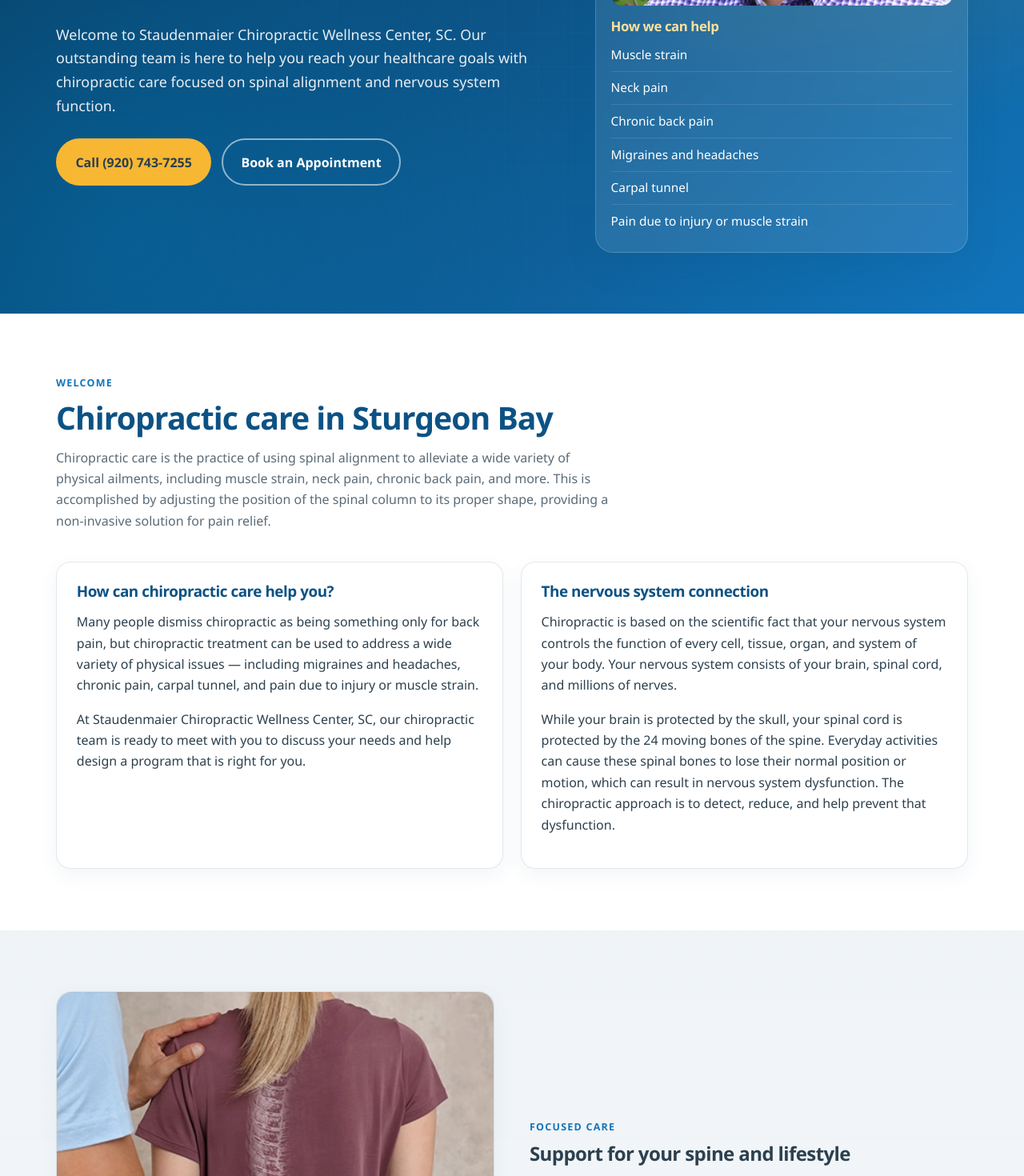
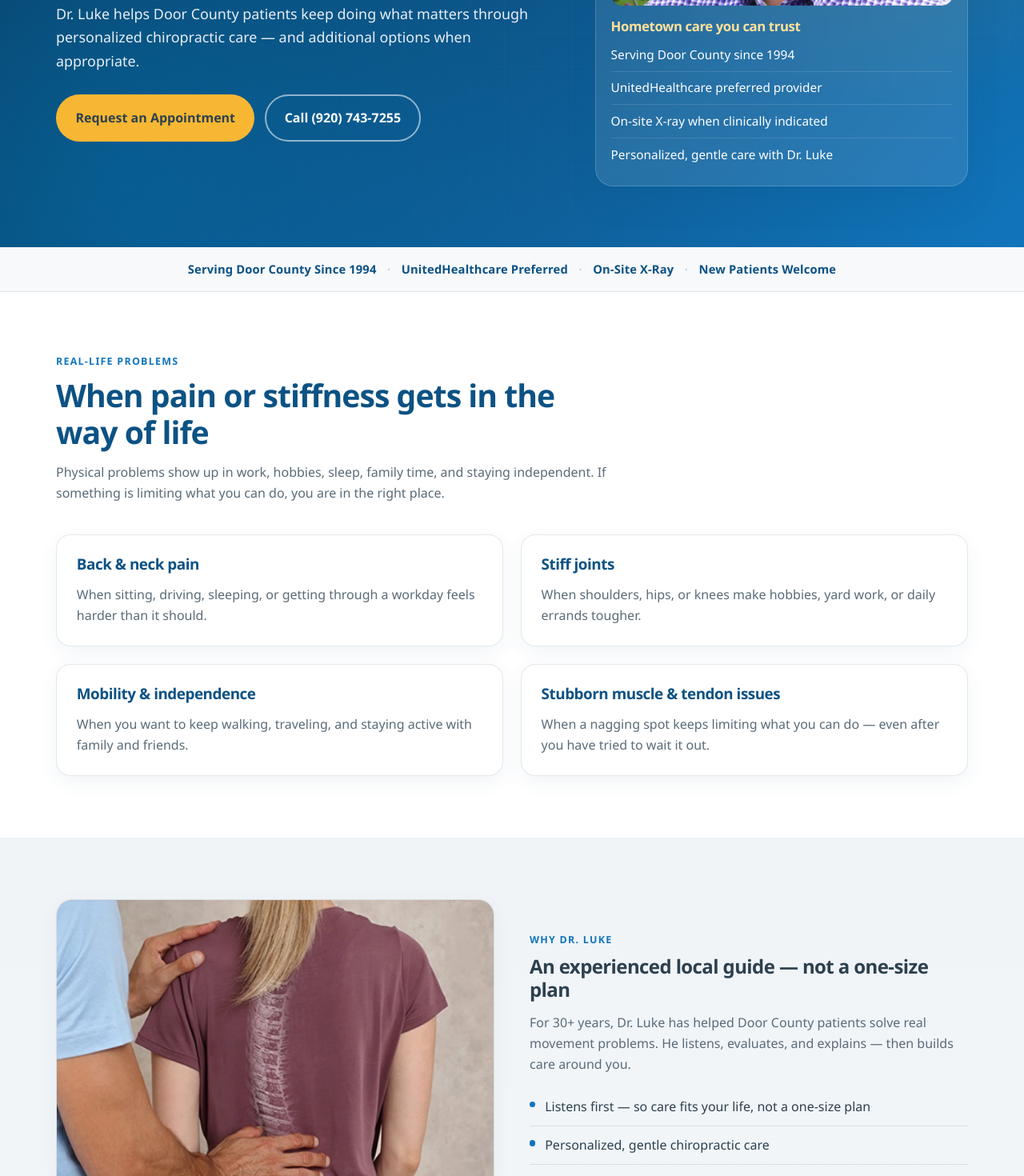
Before and after one commit to strotherdc-creator/backwellness-site, a Next.js app: page / in a window 1280 px wide. Shown: the part 500-1970 px from the top of the page at 80% size. Built offline with nearby package versions, Linux system fonts and the light colour scheme.

Commit message:
feat: rewrite homepage around Move Better. Live Better.
Conversion-focused homepage with trust strip, patient problems,
personalized care story, reviews, treatment philosophy, advanced
options, first-visit steps, insurance clarity, and hometown CTAs.

```diff
--- a/app/globals.css
+++ b/app/globals.css
@@ -306,7 +306,7 @@
 
 .hero h1 {
   font-size: clamp(2.35rem, 5.4vw, 3.75rem);
-  max-width: 13ch;
+  max-width: 16ch;
   margin-bottom: 1.1rem;
   color: var(--white);
 }
@@ -768,6 +768,39 @@
 }
 
 
+/* Trust strip under homepage hero */
+.trust-strip {
+  background: var(--surface-2);
+  border-bottom: 1px solid var(--line);
+  padding: 0.95rem 0;
+}
+
+.trust-strip-inner {
+  display: flex;
+  flex-wrap: wrap;
+  align-items: center;
+  justify-content: center;
+  gap: 0.55rem 0.85rem;
+  text-align: center;
+  font-size: 0.92rem;
+  font-weight: 700;
+  color: var(--blue-900);
+  letter-spacing: 0.01em;
+}
+
+.trust-strip-sep {
+  color: rgba(12, 82, 132, 0.35);
+  font-weight: 400;
+}
+
+@media (max-width: 560px) {
+  .trust-strip-inner {
+    gap: 0.35rem 0.55rem;
+    font-size: 0.84rem;
+  }
+}
+
+
 /* Reviews carousel */
 .reviews-carousel {
   display: grid;
--- a/app/layout.tsx
+++ b/app/layout.tsx
@@ -11,7 +11,7 @@
     template: `%s | ${site.shortName}`,
   },
   description:
-    "Door County chiropractor in Sturgeon Bay, WI — Staudenmaier Chiropractic Wellness Center offers chiropractic care for muscle strain, neck pain, chronic back pain, migraines, and more. Serving Door County communities within about a 40-minute drive. Get your lifestyle back.",
+    "Move Better. Live Better. Hometown chiropractic care in Sturgeon Bay and Door County with Dr. Luke Staudenmaier — personalized, gentle care since 1994. Serving Door County communities within about a 40-minute drive.",
   metadataBase: new URL(`https://${site.domain}`),
 };
 
--- a/app/page.tsx
+++ b/app/page.tsx
@@ -2,6 +2,74 @@
 import Link from "next/link";
 import { site } from "@/lib/site";
 import ReviewsCarousel from "@/components/ReviewsCarousel";
+
+const problems = [
+  {
+    title: "Back & neck pain",
+    body: "When sitting, driving, sleeping, or getting through a workday feels harder than it should.",
+  },
+  {
+    title: "Stiff joints",
+    body: "When shoulders, hips, or knees make hobbies, yard work, or daily errands tougher.",
+  },
+  {
+    title: "Mobility & independence",
+    body: "When you want to keep walking, traveling, and staying active with family and friends.",
+  },
+  {
+    title: "Stubborn muscle & tendon issues",
+    body: "When a nagging spot keeps limiting what you can do — even after you have tried to wait it out.",
+  },
+];
+
+const approachPoints = [
+  "Listens first — so care fits your life, not a one-size plan",
+  "Personalized, gentle chiropractic care",
+  "Clear explanations so you understand what is going on",
+  "More options when a simple adjustment is not the whole answer",
+];
+
+const advancedOptions = [
+  {
+    title: "Chiropractic Care",
+    href: "/services/chiropractic",
+    description:
+      "Personalized adjustments and care focused on helping you move and function better.",
+  },
+  {
+    title: "PiezoWave",
+    href: "/services/piezowave",
+    description:
+      "An option for stubborn muscle, tendon, and joint problems when extra help may be useful.",
+  },
+  {
+    title: "Spinal Decompression",
+    href: "/services/spinal-decompression",
+    description:
+      "Gentle, non-surgical care that may help with certain disc-related neck and low back concerns.",
+  },
+  {
+    title: "Cold Laser & LED",
+    href: "/services/laser-led",
+    description:
+      "Light-based therapy that can support soft-tissue comfort as part of a care plan.",
+  },
+];
+
+const visitSteps = [
+  {
+    title: "We Listen",
+    body: "We learn what is happening and what it is preventing you from doing — work, hobbies, sleep, or staying independent.",
+  },
+  {
+    title: "We Evaluate",
+    body: "We do an appropriate exam. On-site X-ray is available when it is clinically indicated — not automatically for every patient.",
+  },
+  {
+    title: "We Explain",
+    body: "We share findings, discuss options, and make a recommendation. You decide what feels right for you.",
+  },
+];
 
 export default function HomePage() {
   return (
@@ -10,20 +78,26 @@
         <div className="hero-pattern" aria-hidden="true" />
         <div className="container hero-grid">
           <div className="hero-copy">
-            <span className="eyebrow">Sturgeon Bay, Wisconsin</span>
+            <span className="eyebrow">
+              Chiropractic Care in Sturgeon Bay &amp; Door County
+            </span>
             <h1>{site.tagline}</h1>
             <p className="hero-lead">
-              Welcome to {site.name}. Our outstanding team is here to help you
-              reach your healthcare goals with chiropractic care focused on
-              spinal alignment and nervous system function.
+              Your back, neck, joints, or mobility shouldn&apos;t decide what
+              you&apos;re able to do with your life.
+            </p>
+            <p className="hero-lead" style={{ marginTop: "0.85rem" }}>
+              {site.doctor.displayName} helps Door County patients keep doing
+              what matters through personalized chiropractic care — and
+              additional options when appropriate.
             </p>
             <div className="btn-row hero-actions">
-              <a className="btn btn-accent" href={`tel:${site.phoneTel}`}>
+              <Link className="btn btn-accent" href="/appointment">
+                Request an Appointment
+              </Link>
+              <a className="btn btn-outline-light" href={`tel:${site.phoneTel}`}>
                 Call {site.phone}
               </a>
-              <Link className="btn btn-outline-light" href="/appointment">
-                Book an Appointment
-              </Link>
             </div>
           </div>
           <aside className="hero-card">
@@ -37,62 +111,55 @@
                 priority
               />
             </div>
-            <h2>How we can help</h2>
+            <h2>Hometown care you can trust</h2>
             <ul>
-              {site.conditions.map((item) => (
-                <li key={item}>{item}</li>
-              ))}
+              <li>Serving Door County since 1994</li>
+              <li>UnitedHealthcare preferred provider</li>
+              <li>On-site X-ray when clinically indicated</li>
+              <li>Personalized, gentle care with {site.doctor.displayName}</li>
             </ul>
           </aside>
         </div>
       </section>
 
+      <div className="trust-strip" role="list">
+        <div className="container trust-strip-inner">
+          <span role="listitem">Serving Door County Since 1994</span>
+          <span className="trust-strip-sep" aria-hidden="true">
+            ·
+          </span>
+          <span role="listitem">UnitedHealthcare Preferred</span>
+          <span className="trust-strip-sep" aria-hidden="true">
+            ·
+          </span>
+          <span role="listitem">On-Site X-Ray</span>
+          <span className="trust-strip-sep" aria-hidden="true">
+            ·
+          </span>
+          <span role="listitem">New Patients Welcome</span>
+        </div>
+      </div>
+
       <section className="section">
         <div className="container">
           <div className="section-head">
-            <p className="section-kicker">Welcome</p>
-            <h2>Chiropractic care in Sturgeon Bay</h2>
+            <p className="section-kicker">Real-life problems</p>
+            <h2>When pain or stiffness gets in the way of life</h2>
             <p className="muted">
-              Chiropractic care is the practice of using spinal alignment to
-              alleviate a wide variety of physical ailments, including muscle
-              strain, neck pain, chronic back pain, and more. This is
-              accomplished by adjusting the position of the spinal column to its
-              proper shape, providing a non-invasive solution for pain relief.
+              Physical problems show up in work, hobbies, sleep, family time,
+              and staying independent. If something is limiting what you can do,
+              you are in the right place.
             </p>
           </div>
-          <div className="grid-2 feature-grid">
-            <article className="card card-lift">
-              <h3>How can chiropractic care help you?</h3>
-              <p>
-                Many people dismiss chiropractic as being something only for
-                back pain, but chiropractic treatment can be used to address a
-                wide variety of physical issues — including migraines and
-                headaches, chronic pain, carpal tunnel, and pain due to injury
-                or muscle strain.
-              </p>
-              <p>
-                At {site.name}, our chiropractic team is ready to meet with you
-                to discuss your needs and help design a program that is right
-                for you.
-              </p>
-            </article>
-            <article className="card card-lift">
-              <h3>The nervous system connection</h3>
-              <p>
-                Chiropractic is based on the scientific fact that your nervous
-                system controls the function of every cell, tissue, organ, and
-                system of your body. Your nervous system consists of your brain,
-                spinal cord, and millions of nerves.
-              </p>
-              <p>
-                While your brain is protected by the skull, your spinal cord is
-                protected by the 24 moving bones of the spine. Everyday
-                activities can cause these spinal bones to lose their normal
-                position or motion, which can result in nervous system
-                dysfunction. The chiropractic approach is to detect, reduce, and
-                help prevent that dysfunction.
-              </p>
-            </article>
+          <div className="grid-2">
+            {problems.map((item) => (
+              <article className="card card-lift" key={item.title}>
+                <h3>{item.title}</h3>
+                <p className="muted" style={{ marginBottom: 0 }}>
+                  {item.body}
+                </p>
+              </article>
+            ))}
           </div>
         </div>
       </section>
@@ -103,26 +170,28 @@
             <div className="media-frame">
               <Image
                 src="/images/highlighted-spine.webp"
-                alt="Spinal assessment and alignment-focused care"
+                alt="Personalized chiropractic care with Dr. Luke"
                 width={720}
                 height={540}
                 className="media-img"
               />
             </div>
             <div>
-              <p className="section-kicker">Focused care</p>
-              <h2>Support for your spine and lifestyle</h2>
+              <p className="section-kicker">Why Dr. Luke</p>
+              <h2>An experienced local guide — not a one-size plan</h2>
               <p className="muted">
-                From gentle adjustments to PiezoWave, spinal decompression, and
-                cold laser &amp; LED therapy, we offer options that can be part
-                of an individualized plan after examination.
+                For 30+ years, {site.doctor.displayName} has helped Door County
+                patients solve real movement problems. He listens, evaluates, and
+                explains — then builds care around you.
               </p>
+              <ul className="info-list" style={{ marginTop: "1rem" }}>
+                {approachPoints.map((point) => (
+                  <li key={point}>{point}</li>
+                ))}
+              </ul>
               <div className="btn-row" style={{ marginTop: "1.25rem" }}>
                 <Link className="btn btn-navy" href="/about">
                   Meet Dr. Luke &amp; team
-                </Link>
-                <Link className="btn btn-outline" href="/services">
-                  Explore services
                 </Link>
               </div>
             </div>
@@ -131,37 +200,6 @@
       </section>
 
       <section className="section">
-        <div className="container">
-          <div className="section-head">
-            <p className="section-kicker">Services</p>
-            <h2>Services to support your lifestyle</h2>
-            <p className="muted">
-              You do not have to live in pain. Explore supportive options
-              offered at our Sturgeon Bay clinic.
-            </p>
-          </div>
-          <div className="grid-3">
-            {site.services.slice(0, 3).map((service, index) => (
-              <article className="card card-premium" key={service.title}>
-                <div className="card-icon">{String(index + 1).padStart(2, "0")}</div>
-                <h3>{service.title}</h3>
-                <p className="muted">{service.description}</p>
-                <Link className="card-link" href={service.href}>
-                  Learn more →
-                </Link>
-              </article>
-            ))}
-          </div>
-          <div className="section-footer-actions">
-            <Link className="btn btn-navy" href="/services">
-              View all services
-            </Link>
-          </div>
-        </div>
-      </section>
-
-
-      <section className="section section-alt">
         <div className="container" style={{ maxWidth: "46rem" }}>
           <div className="section-head">
             <p className="section-kicker">Google reviews</p>
@@ -179,23 +217,146 @@
         </div>
       </section>
 
+      <section className="section section-alt">
+        <div className="container">
+          <div className="section-head">
+            <p className="section-kicker">Treatment philosophy</p>
+            <h2>The right approach for the right problem</h2>
+            <p className="muted">
+              We examine carefully, explain what we find, and recommend options.
+              You stay in charge of the decision.
+            </p>
+          </div>
+          <div className="grid-3">
+            <article className="card card-premium">
+              <div className="card-icon">01</div>
+              <h3>Examine</h3>
+              <p className="muted" style={{ marginBottom: 0 }}>
+                We look at your history, concerns, and what your body is telling
+                us — so recommendations fit the problem.
+              </p>
+            </article>
+            <article className="card card-premium">
+              <div className="card-icon">02</div>
+              <h3>Explain</h3>
+              <p className="muted" style={{ marginBottom: 0 }}>
+                You hear findings in plain language. No pressure. No mystery.
+              </p>
+            </article>
+            <article className="card card-premium">
+              <div className="card-icon">03</div>
+              <h3>You decide</h3>
+              <p className="muted" style={{ marginBottom: 0 }}>
+                We recommend options. You choose the path that makes sense for
+                your goals and comfort.
+              </p>
+            </article>
+          </div>
+        </div>
+      </section>
+
+      <section className="section">
+        <div className="container">
+          <div className="section-head">
+            <p className="section-kicker">Care options</p>
+            <h2>Advanced options when you need more than an adjustment</h2>
+            <p className="muted">
+              Chiropractic care comes first. When a problem needs more,{" "}
+              {site.doctor.displayName} can add tools that may help —
+              including PiezoWave for stubborn muscle, tendon, and joint issues.
+            </p>
+          </div>
+          <div className="grid-2">
+            {advancedOptions.map((service) => (
+              <article className="card card-premium" key={service.title}>
+                <h3>{service.title}</h3>
+                <p className="muted">{service.description}</p>
+                <Link className="card-link" href={service.href}>
+                  Learn more →
+                </Link>
+              </article>
+            ))}
+          </div>
+          <div className="section-footer-actions">
+            <Link className="btn btn-navy" href="/services">
+              View all services
+            </Link>
+          </div>
+        </div>
+      </section>
+
+      <section className="section section-alt">
+        <div className="container">
+          <div className="section-head">
+            <p className="section-kicker">Your first visit</p>
+            <h2>Understand what&apos;s going on. Know what to do next.</h2>
+            <p className="muted">
+              A clear first visit helps you leave with answers — not guesses.
+            </p>
+          </div>
+          <div className="grid-3">
+            {visitSteps.map((step, index) => (
+              <article className="card card-premium" key={step.title}>
+                <div className="card-icon">
+                  {String(index + 1).padStart(2, "0")}
+                </div>
+                <h3>{step.title}</h3>
+                <p className="muted" style={{ marginBottom: 0 }}>
+                  {step.body}
+                </p>
+              </article>
+            ))}
+          </div>
+        </div>
+      </section>
+
+      <section className="section">
+        <div className="container">
+          <div className="section-head">
+            <p className="section-kicker">Insurance &amp; payment</p>
+            <h2>Help understanding benefits and expected costs</h2>
+            <p className="muted">
+              We are a UnitedHealthcare preferred provider. Our team can help
+              you understand benefits and what to expect — with clear, practical
+              answers before care begins.
+            </p>
+          </div>
+          <div className="card" style={{ maxWidth: "40rem" }}>
+            <p style={{ marginBottom: "1rem" }}>
+              Have questions about coverage or payment? Call us. We are happy to
+              walk through it with you.
+            </p>
+            <div className="btn-row">
+              <a className="btn btn-navy" href={`tel:${site.phoneTel}`}>
+                Call {site.phone}
+              </a>
+              <Link className="btn btn-outline" href="/contact">
+                Contact the office
+              </Link>
+            </div>
+          </div>
+        </div>
+      </section>
+
       <section className="section section-tight">
         <div className="container">
           <div className="cta-band">
             <div>
-              <h2 style={{ marginBottom: "0.4rem" }}>Ready to feel better?</h2>
+              <h2 style={{ marginBottom: "0.4rem" }}>
+                Hometown care for Door County
+              </h2>
               <p style={{ margin: 0, color: "rgba(255,255,255,0.85)" }}>
-                Call our office to schedule with {site.doctor.displayName} and
-                the team.
+                Ready to move better? Request an appointment with{" "}
+                {site.doctor.displayName}, or call the office today.
               </p>
             </div>
             <div className="btn-row">
-              <a className="btn btn-accent" href={`tel:${site.phoneTel}`}>
-                {site.phone}
+              <Link className="btn btn-accent" href="/appointment">
+                Request an Appointment
+              </Link>
+              <a className="btn btn-outline-light" href={`tel:${site.phoneTel}`}>
+                Call {site.phone}
               </a>
-              <Link className="btn btn-outline-light" href="/contact">
-                Contact & hours
-              </Link>
             </div>
           </div>
         </div>
--- a/components/Footer.tsx
+++ b/components/Footer.tsx
@@ -14,8 +14,8 @@
           <Logo variant="light" />
           <p className="footer-tagline">{site.tagline}</p>
           <p>
-            Caring chiropractic wellness in Sturgeon Bay, Wisconsin — helping
-            you get your lifestyle back.
+            Hometown chiropractic care in Sturgeon Bay and Door County —
+            helping you move better and live better.
           </p>
         </div>
 
--- a/lib/site.ts
+++ b/lib/site.ts
@@ -1,7 +1,7 @@
 export const site = {
   name: "Staudenmaier Chiropractic Wellness Center, SC",
   shortName: "Staudenmaier Chiropractic",
-  tagline: "GET YOUR LIFESTYLE BACK!",
+  tagline: "Move Better. Live Better.",
   domain: "backwellness-site.vercel.app",
   sourceSite: "https://www.backtowellness.org",
   email: "DrLuke@backtowellness.org",
```
